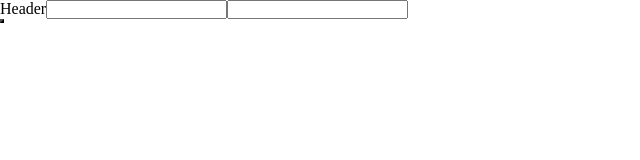
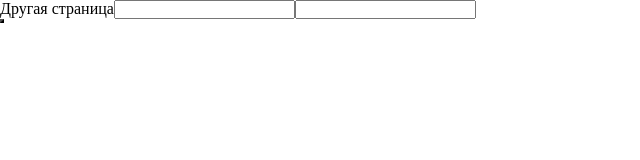
Before and after one commit to EAliakberov/SkyProWallet, a React (Vite) app: page /signin in a window 1280 px wide. Shown: the top 160 px of the page, without its empty margins (0-640 px from the left). Built offline with nearby package versions, Linux system fonts and the light colour scheme.

Commit message:
Добавлены  параметры у header и input

```diff
--- a/src/components/Header/Header.jsx
+++ b/src/components/Header/Header.jsx
@@ -1,3 +1,3 @@
-export function Header() {
-    return <>Header</>;
+export function Header({activePage}) {
+    return <>{activePage || 'Другая страница'}</>;
 }
--- a/src/components/Input/Input.jsx
+++ b/src/components/Input/Input.jsx
@@ -1,3 +1,3 @@
-export function Input() {
-    return <input></input>;
+export function Input({ type, error }) {
+    return <input type={type} className={error ? 'error' : ''}></input>;
 }
```
